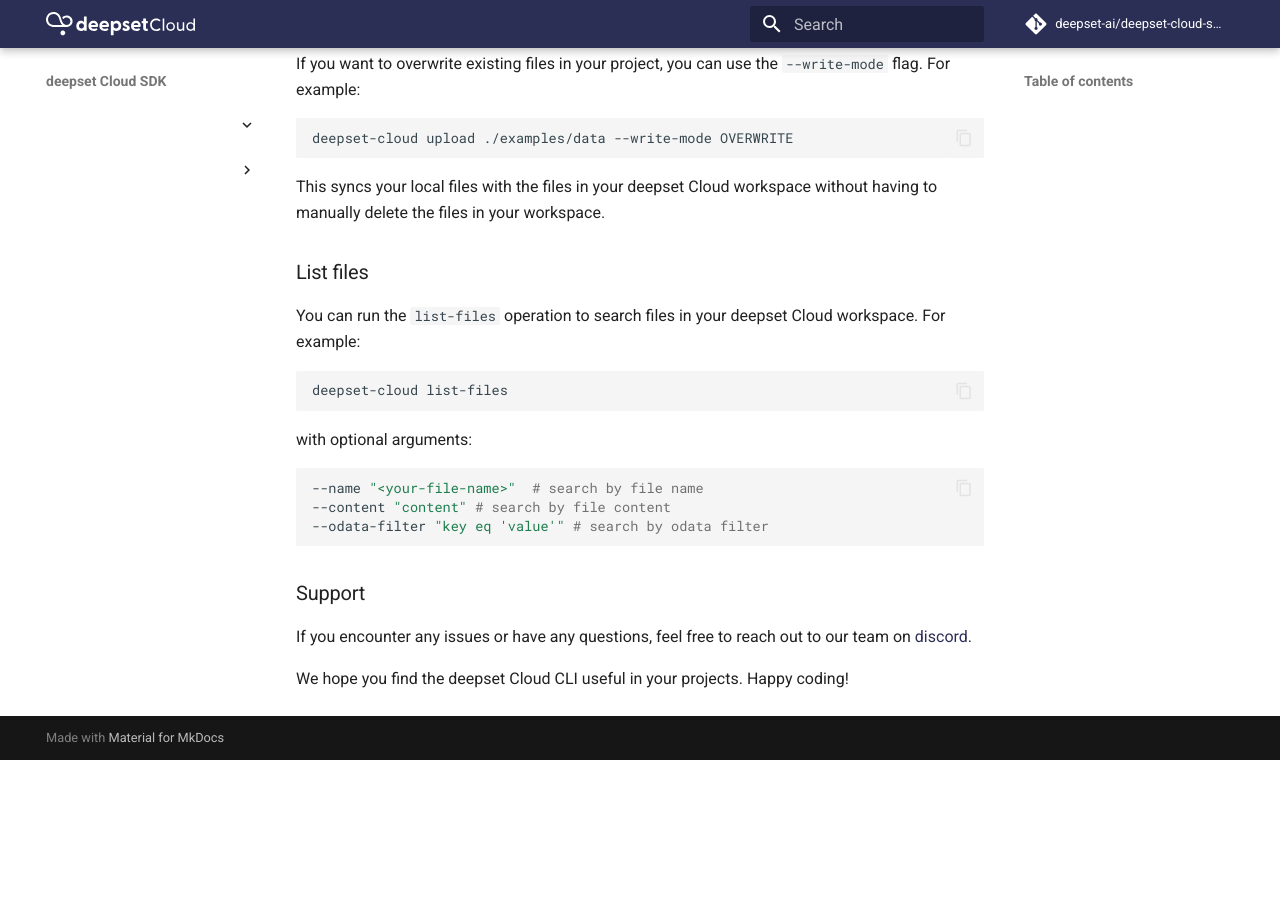
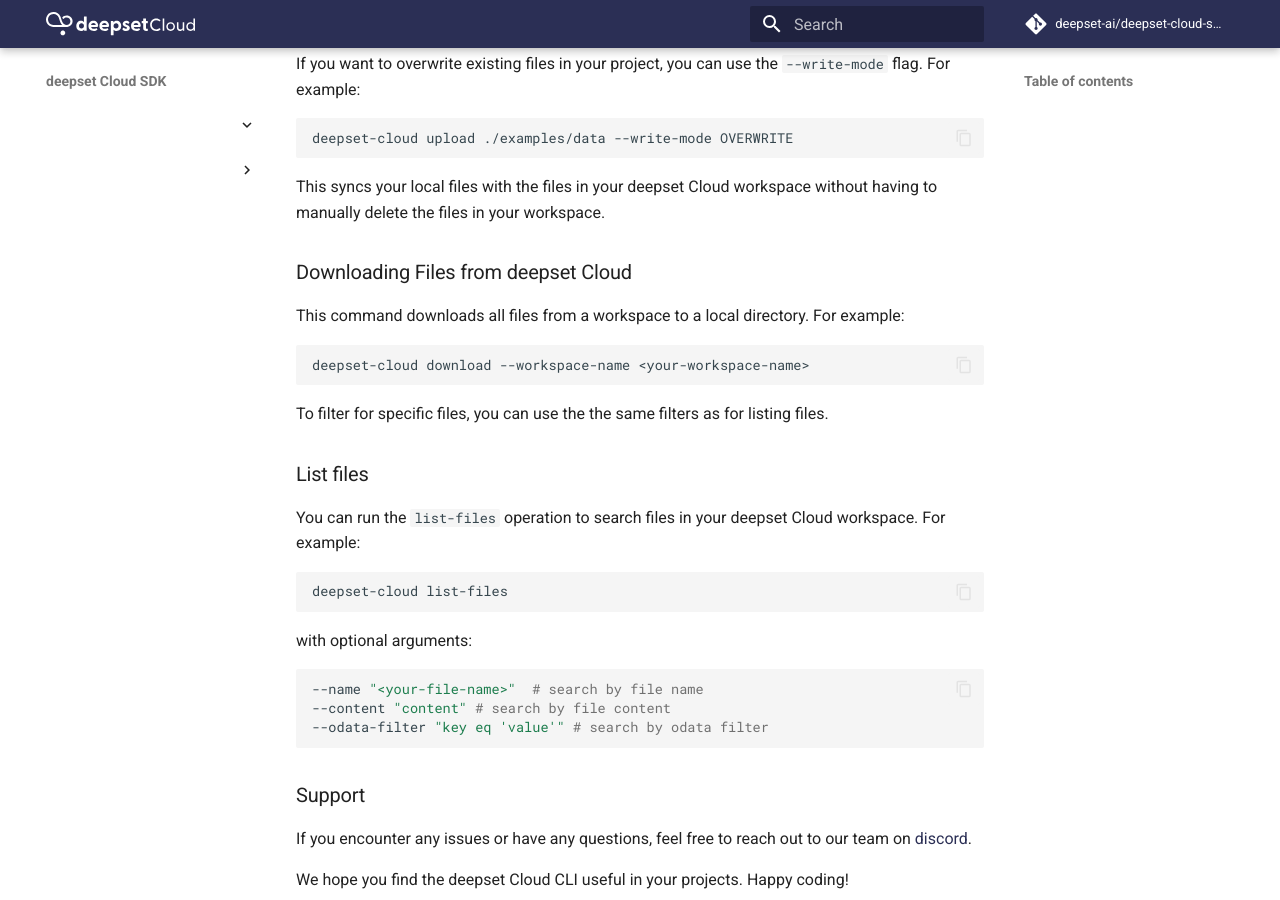
Before and after one commit to deepset-ai/deepset-cloud-sdk, an MkDocs documentation site: the page built from docs/examples/cli/README.md, in a window 1280 px wide and 900 px high, scrolled down 1385 px. Built offline with MkDocs 1.6.1 and Material for MkDocs 9.7.7, drawn with Linux system fonts in a browser that asks for light colours; comment, search, counter and statistics services are not loaded; the version menu is left out; before the commit the page ends 2145 px from its top, so only the background shows below that.

Commit message:
docs: add example for downloading files

````diff
--- a/docs/examples/cli/README.md
+++ b/docs/examples/cli/README.md
@@ -46,6 +46,16 @@
 This syncs your local files with the files in your deepset Cloud workspace without having to manually delete the files in your workspace.
 
 
+### Downloading Files from deepset Cloud
+This command downloads all files from a workspace to a local directory. For example:
+
+```shell
+deepset-cloud download --workspace-name <your-workspace-name>
+```
+
+To filter for specific files, you can use the the same filters as for listing files.
+
+
 ### List files
 You can run the `list-files` operation to search files in your deepset Cloud workspace. For example:
 ```shell
````
